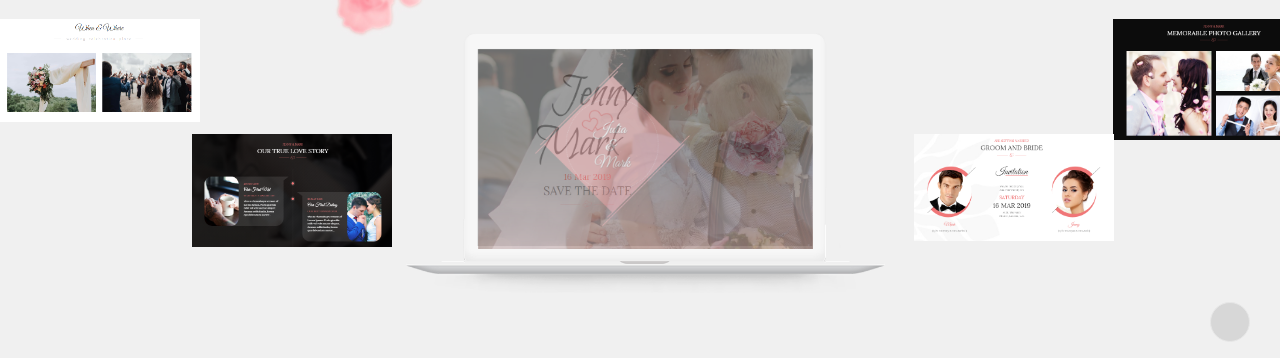
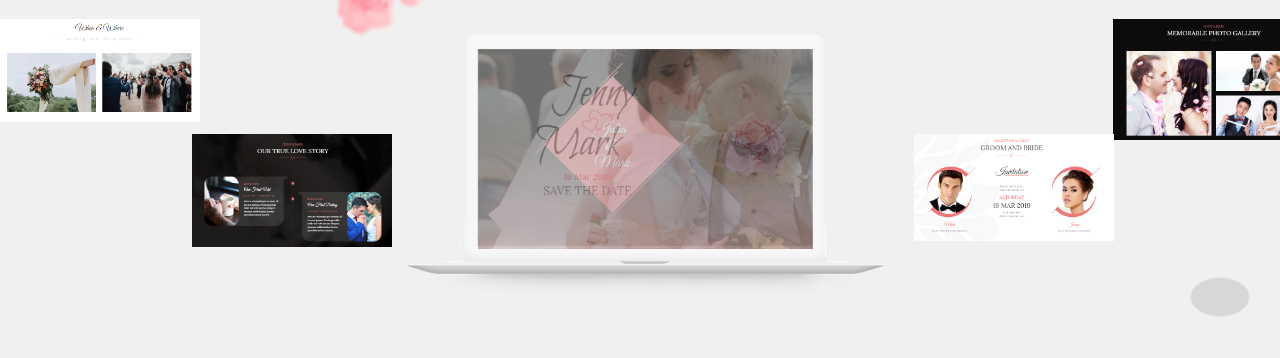
Before and after one commit to GowthamanDMZ/tidio, a plain HTML site: page index.html in a window 1280 px wide. Shown: the part 368-726 px from the top of the page. Drawn offline with Linux system fonts and the light colour scheme.

Commit message:
Add files via upload

```diff
--- a/index.html
+++ b/index.html
@@ -125,7 +125,7 @@
             </section> <!-- bottom-section -->
 			<!-- strat music-box -->
         <div class="music-box">
-            <button class="music-box-toggle-btn" style="margin-bottom: 60px;">
+            <button class="music-box-toggle-btn" style="margin-bottom:85px;heigh:60px;width:60px;">
             </button>
         </div>
         <!-- end music box -->
```
